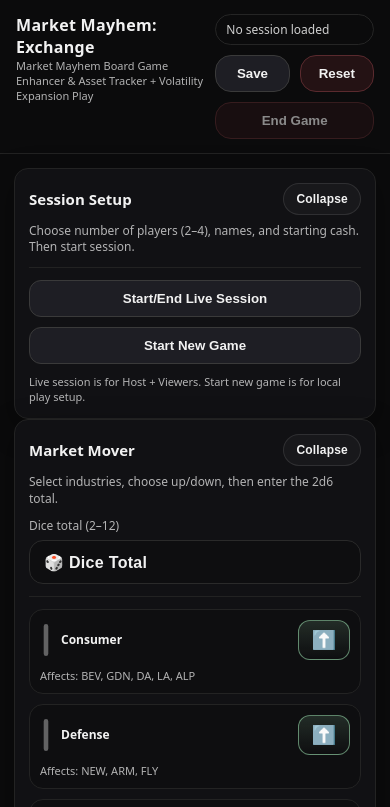
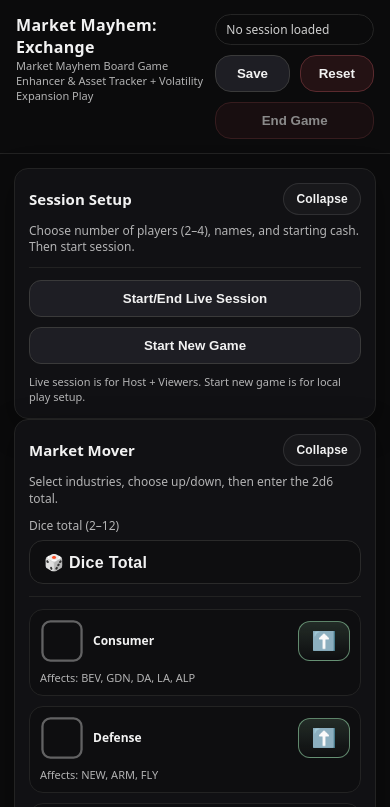
Before and after one commit to Russjames92/market-mayhem-helper, a plain HTML site: page index.html in a window 390 px wide. Shown: the top 807 px of the page. Drawn offline with Linux system fonts and the light colour scheme; no server answers.

Commit message:
Update styles.css

```diff
--- a/styles.css
+++ b/styles.css
@@ -937,26 +937,8 @@ body.modalOpen{ overflow:hidden; }
   outline: 2px solid rgba(255,255,255,.10);
   outline-offset: 2px;
 }
-/* ============================= */
-/* Mobile checkbox size fix     */
-/* iOS Safari needs transform   */
-/* ============================= */
-@media (max-width:700px){
-
-  input[type="checkbox"]{
-    transform: scale(1.75);
-    transform-origin: center;
-  }
-
-  /* Keep layout from shifting */
-  label input[type="checkbox"]{
-    margin-right: 10px;
-  }
-
-}
-
 /* ===================================== */
-/* iOS SAFARI CHECKBOX FIX (MOBILE ONLY) */
+/* MOBILE CHECKBOXES (BIGGER + RELIABLE) */
 /* ===================================== */
 @media (max-width:700px){
 
@@ -964,18 +946,23 @@ body.modalOpen{ overflow:hidden; }
     -webkit-appearance: none;
     appearance: none;
 
-    width: 28px;
-    height: 28px;
+    /* force size (must beat earlier width:auto !important rule) */
+    width: 36px !important;
+    height: 36px !important;
 
-    border-radius: 6px;
+    border-radius: 8px;
     border: 2px solid rgba(255,255,255,0.35);
-    background: rgba(255,255,255,0.05);
+    background: rgba(255,255,255,0.06);
 
     display: inline-grid;
     place-content: center;
 
     cursor: pointer;
-    transition: background .15s ease, border-color .15s ease;
+    transition: background .15s ease, border-color .15s ease, transform .12s ease;
+  }
+
+  input[type="checkbox"]:active{
+    transform: scale(0.98);
   }
 
   input[type="checkbox"]:checked{
@@ -986,12 +973,12 @@ body.modalOpen{ overflow:hidden; }
   input[type="checkbox"]:checked::after{
     content: "✓";
     color: #000;
-    font-size: 18px;
-    font-weight: 700;
+    font-size: 22px;
+    font-weight: 900;
     line-height: 1;
   }
 
-  /* spacing so labels don't collapse */
+  /* keep label spacing clean */
   label input[type="checkbox"]{
     margin-right: 12px;
   }
```
